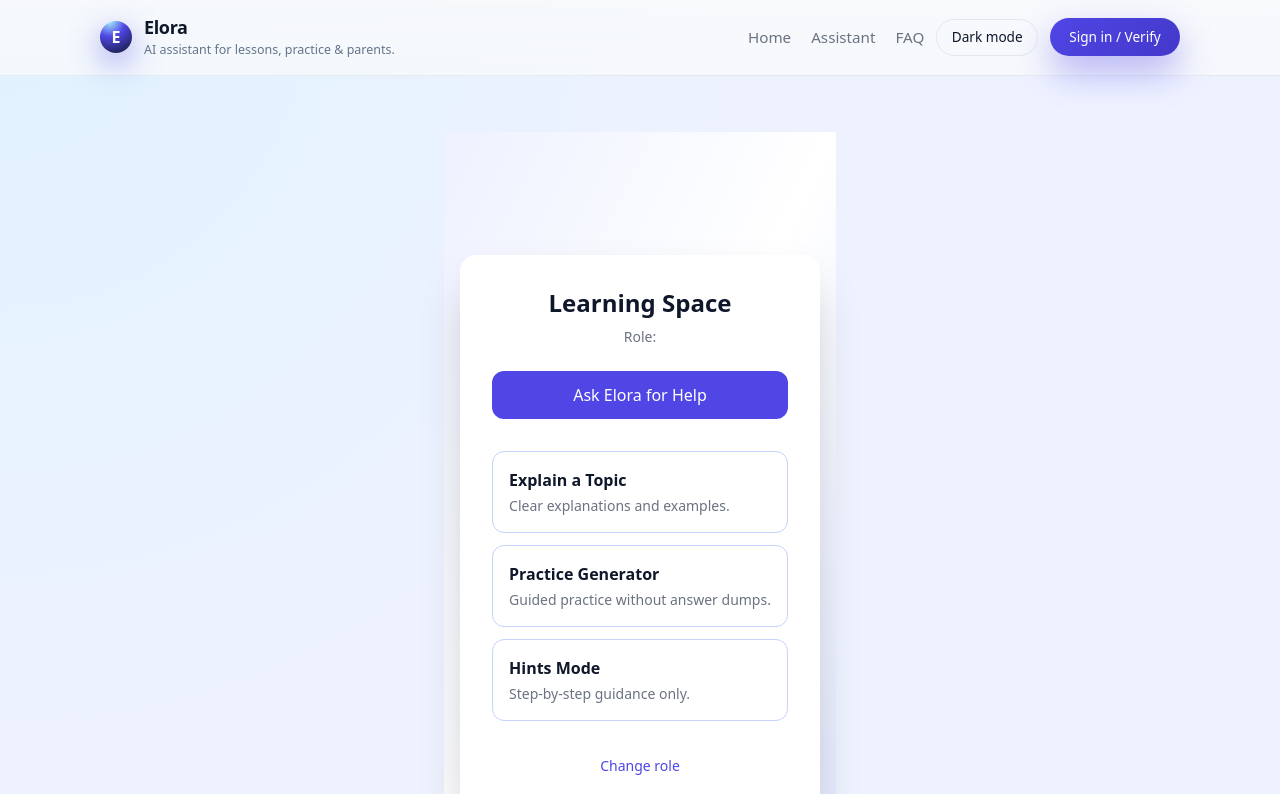
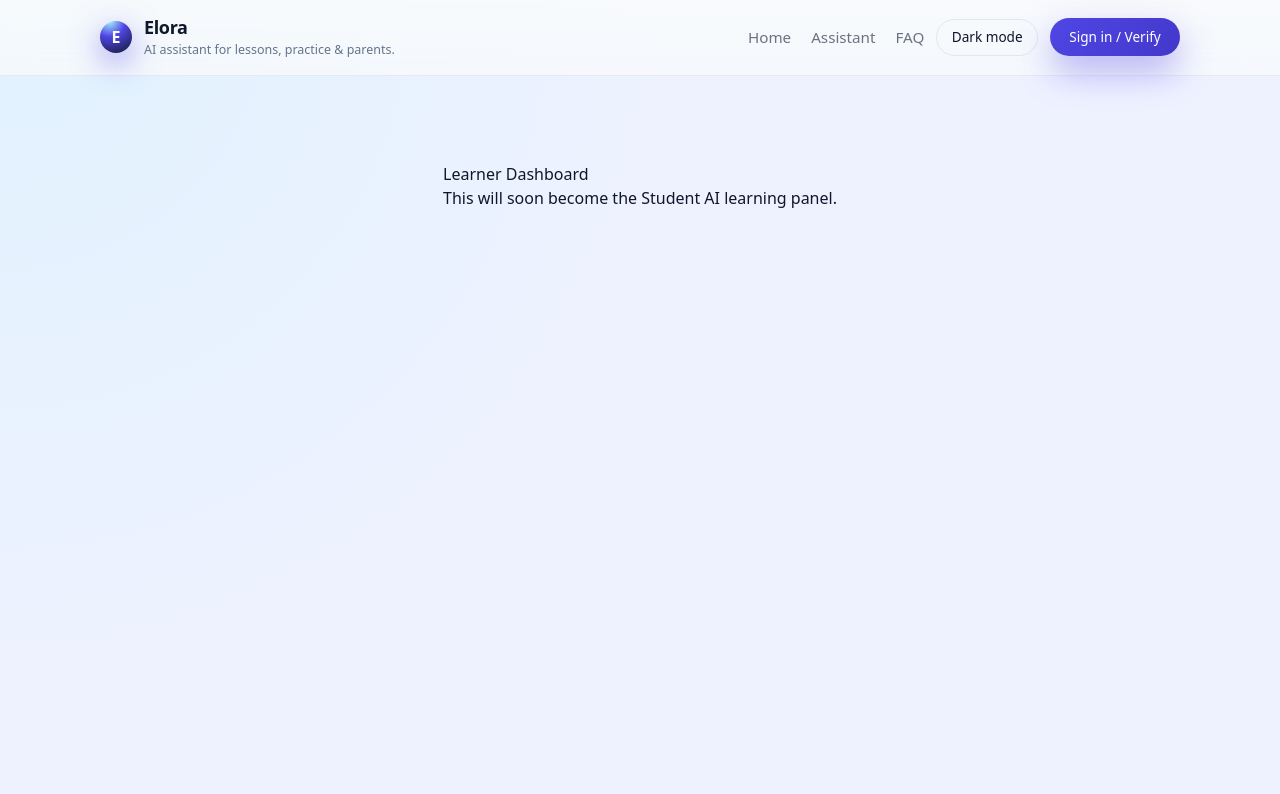
Before and after one commit to tweetharis-netizen/elora-verification-ui, a Next.js app: page /dashboard/learner in a window 1280 px wide. Shown: the top 794 px of the page. Built offline with nearby package versions, Linux system fonts and the light colour scheme.

Commit message:
Update learner.js

```diff
--- a/pages/dashboard/learner.js
+++ b/pages/dashboard/learner.js
@@ -1,71 +1,8 @@
-import { useEffect, useState } from "react";
-import Link from "next/link";
-
 export default function LearnerDashboard() {
-  const [role, setRole] = useState("");
-
-  useEffect(() => {
-    const stored = localStorage.getItem("eloraUserProfile");
-    if (stored) {
-      try {
-        const parsed = JSON.parse(stored);
-        setRole(parsed.role || "learner");
-      } catch {}
-    }
-  }, []);
-
   return (
-    <main className="min-h-screen flex items-center justify-center bg-gradient-to-br from-indigo-50 via-white to-indigo-100 px-4">
-      <div className="bg-white rounded-2xl shadow-2xl p-8 max-w-lg w-full">
-        <h1 className="text-2xl font-semibold text-center">
-          Learning Space
-        </h1>
-        <p className="mt-2 text-sm text-center text-gray-500">
-          Role: <span className="font-semibold">{role}</span>
-        </p>
-
-        <div className="mt-6">
-          <Link
-            href="/assistant"
-            className="block text-center bg-indigo-600 text-white py-3 rounded-xl font-medium hover:bg-indigo-700 transition"
-          >
-            Ask Elora for Help
-          </Link>
-        </div>
-
-        <div className="mt-8 grid gap-3">
-          <FeatureCard
-            title="Explain a Topic"
-            desc="Clear explanations and examples."
-          />
-          <FeatureCard
-            title="Practice Generator"
-            desc="Guided practice without answer dumps."
-          />
-          <FeatureCard
-            title="Hints Mode"
-            desc="Step-by-step guidance only."
-          />
-        </div>
-
-        <div className="mt-8 text-center">
-          <Link
-            href="/onboarding"
-            className="text-sm text-indigo-600 hover:text-indigo-700"
-          >
-            Change role
-          </Link>
-        </div>
-      </div>
-    </main>
-  );
-}
-
-function FeatureCard({ title, desc }) {
-  return (
-    <div className="rounded-xl border border-indigo-200 p-4">
-      <h2 className="font-semibold">{title}</h2>
-      <p className="mt-1 text-sm text-gray-500">{desc}</p>
+    <div style={{ padding: 30 }}>
+      <h2>Learner Dashboard</h2>
+      <p>This will soon become the Student AI learning panel.</p>
     </div>
   );
 }
```
